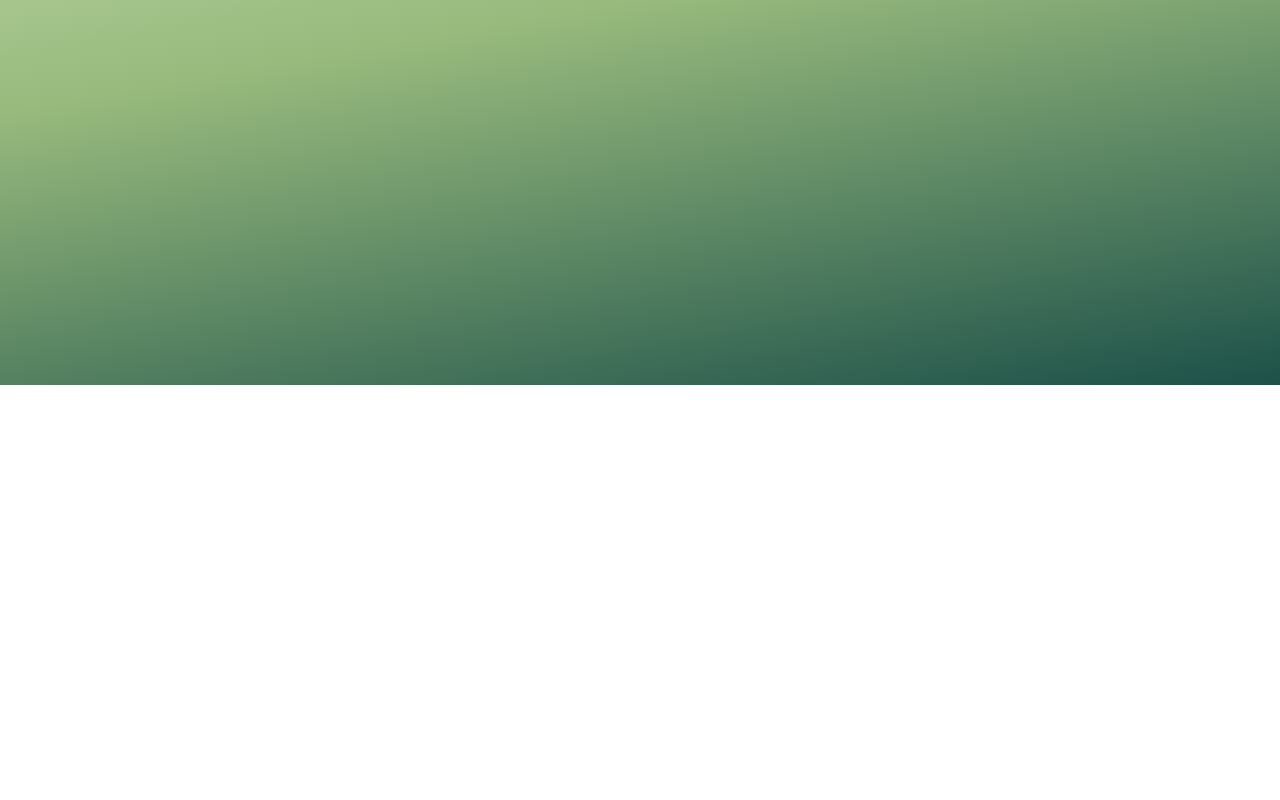
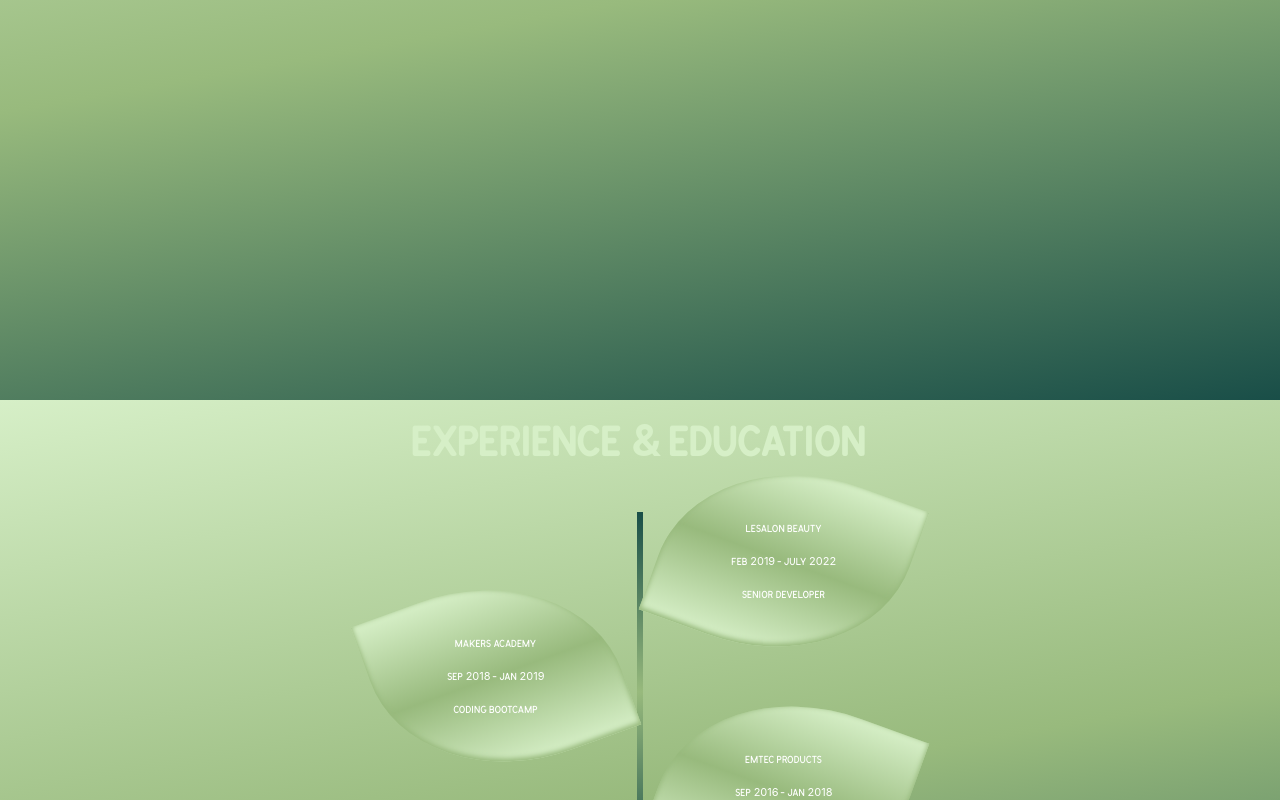
Before and after one commit to runticle/next-website, a Next.js app: page / in a window 1280 px wide. Shown: the part 2000-2800 px from the top of the page. Before the commit the page ends 2385 px from the top, so only its background shows below. Built offline with nearby package versions, Linux system fonts and the light colour scheme.

Commit message:
timeline in tree format lol only for non mobile

```diff
--- /dev/null
+++ b/src/components/LifeTree.js
@@ -0,0 +1,262 @@
+import styled from 'styled-components';
+import CVDownload from './CVDownload';
+import Heading from './Heading';
+
+const LifeTreeStyle = styled.div`
+    height: 90vh;
+    display: flex;
+    align-items: center;
+    justify-content: center;
+    max-width: 1000px;
+    margin: 0 auto;
+
+    position: relative;
+
+    // delete when footer fixed
+    margin-bottom: 100px;
+
+    --stemThickness: 6px;
+
+    .information {
+        color: white;
+        font-size: 1.1rem;
+    }
+
+    // not for mobile
+    @media screen and (max-width: 768px) {
+        display:none;
+    }
+`
+
+// main stem
+const Trunk = styled.div`
+    @keyframes growing {
+        from { background-position: 100% 100%; }
+        to { background-position: 0 0; }
+    }
+
+    height: 100%;
+    position: absolute;
+    left: calc(50% - var(--stemThickness) / 2);
+    width: var(--stemThickness, 100px);
+    background-image: linear-gradient(
+        to top,
+        var(--darkGreen) 0%,
+        var(--middleGreen) 50%,
+        var(--darkGreen) 100%
+      );
+    background-size: auto 50%;
+    animation: growing 2s linear infinite;
+
+`
+
+// bristol leaf
+const LeafBristol = styled.div`
+    position: absolute;
+    left: calc(50% + 24px);
+    bottom: 16%;
+    transform: rotate(20deg);
+    width: 240px;
+
+    text-align: center;
+    z-index: 2;
+    border-radius: 70% 0;
+       background-image: linear-gradient(
+        to top,
+        var(--lightGreen) 0%,
+        var(--middleGreen) 50%,
+        var(--lightGreen) 100%
+    );
+    padding: calc(var(--spacing) * 2);
+    box-shadow: inset 0px -2px 5px 1px var(--middleGreen);
+
+    background-image: linear-gradient(
+        to top,
+        var(--lightGreen) 0%,
+        var(--middleGreen) 50%,
+        var(--lightGreen) 100%
+    );
+
+    .information {
+        transform: rotate(-20deg);
+    }
+`
+
+// quick coins leaf
+const LeafQuickCoins = styled.div`
+    position: absolute;
+    right: calc(50% + 24px);
+    bottom: 32%;
+    transform: rotate(-20deg);
+    width: 240px;
+
+    text-align: center;
+    z-index: 2;
+    border-radius:0 70% ;
+       background-image: linear-gradient(
+        to top,
+        var(--lightGreen) 0%,
+        var(--middleGreen) 50%,
+        var(--lightGreen) 100%
+    );;
+    padding: calc(var(--spacing) * 2);
+    box-shadow: inset 0px -2px 5px 1px var(--middleGreen);
+
+    .information {
+        transform: rotate(20deg);
+    }
+`
+
+// emtec leaf
+const LeafEmtec = styled.div`
+    position: absolute;
+    left: calc(50% + 24px);
+    bottom: 48%;
+    transform: rotate(20deg);
+    width: 240px;
+
+
+    text-align: center;
+    z-index: 2;
+    border-radius: 70% 0;
+       background-image: linear-gradient(
+        to top,
+        var(--lightGreen) 0%,
+        var(--middleGreen) 50%,
+        var(--lightGreen) 100%
+    );;
+    padding: calc(var(--spacing) * 2);
+    box-shadow: inset 0px -2px 5px 1px var(--middleGreen);
+
+    .information {
+        transform: rotate(-20deg);
+    }
+
+
+`
+
+// makers leaf
+const LeafMakers = styled.div`
+    position: absolute;
+    bottom: 64%;
+    right: calc(50% + 24px);
+    transform: rotate(-20deg);
+    width: 240px;
+
+    text-align: center;
+    z-index: 2;
+    border-radius: 0 70%;
+       background-image: linear-gradient(
+        to top,
+        var(--lightGreen) 0%,
+        var(--middleGreen) 50%,
+        var(--lightGreen) 100%
+    );;
+    padding: calc(var(--spacing) * 2);
+    box-shadow: inset 0px -2px 5px 1px var(--middleGreen);
+
+    .information {
+        transform: rotate(20deg);
+    }
+`
+
+// lesalon leaf
+const LeafLeSalon = styled.div`
+    position: absolute;
+    left: calc(50% + 24px);
+    bottom: 80%;
+    transform: rotate(20deg);
+    width: 240px;
+
+    text-align: center;
+    z-index: 2;
+    border-radius: 70% 0;
+       background-image: linear-gradient(
+        to top,
+        var(--lightGreen) 0%,
+        var(--middleGreen) 50%,
+        var(--lightGreen) 100%
+    );;
+    padding: calc(var(--spacing) * 2);
+    box-shadow: inset 0px -2px 5px 1px var(--middleGreen);
+
+    .information {
+        transform: rotate(-20deg);
+    }
+`
+
+
+
+export default function LifeTree() {
+
+    const renderLeaf = ({ company, title, dateString }) => <div className="information">
+        <p>
+            {company}
+        </p>
+        <p>
+            {dateString}
+        </p>
+        <p>
+            {title}
+        </p>
+    </div>
+
+
+    return (
+        <>
+            <Heading>
+                <h1>
+                    Experience & Education
+                </h1>
+            </Heading>
+            <LifeTreeStyle>
+                <LeafLeSalon>
+                    {renderLeaf(experience[0])}
+                </LeafLeSalon>
+                <LeafMakers>
+                    {renderLeaf(experience[1])}
+                </LeafMakers>
+                <LeafEmtec>
+                    {renderLeaf(experience[3])}
+                </LeafEmtec>
+                <LeafQuickCoins >
+                    {renderLeaf(experience[2])}
+                </LeafQuickCoins>
+                <LeafBristol >
+                    {renderLeaf(experience[4])}
+                </LeafBristol>
+                <Trunk />
+                {/* <Leaves /> */}
+            </LifeTreeStyle >
+        </>
+    )
+}
+
+const experience = [
+    {
+        company: "LeSalon Beauty",
+        title: "Senior Developer",
+        dateString: "Feb 2019 - July 2022",
+    },
+    {
+        company: "Makers Academy",
+        title: "Coding Bootcamp",
+        dateString: "Sep 2018 - Jan 2019",
+    },
+    {
+        company: "Quick-Coins",
+        title: "Co-Founder",
+        dateString: "Sep 2014 - July 2015",
+    },
+    {
+        company: "Emtec Products",
+        title: "Acoustic Engineer",
+        dateString: "Sep 2016 - Jan 2018",
+    },
+    {
+        company: "Bristol University",
+        title: "Mechanical Engineering",
+        dateString: "Sep 2012 - July 2016",
+    },
+
+]
--- a/src/pages/index.js
+++ b/src/pages/index.js
@@ -1,5 +1,6 @@
 import AboutMe from '@/components/AboutMe'
 import Leaves from '@/components/Leaves'
+import LifeTree from '@/components/LifeTree'
 import Skills from '@/components/Skills'
 import Strengths from '@/components/Strengths'
 import Stuffs from '@/components/Stuffs'
@@ -21,6 +22,8 @@ export default function Home() {
       <Strengths />
       <Timeline />
 
+      <LifeTree />
+
       {/* Leave at the bottom 🍃*/}
       <Leaves />
     </>
```
